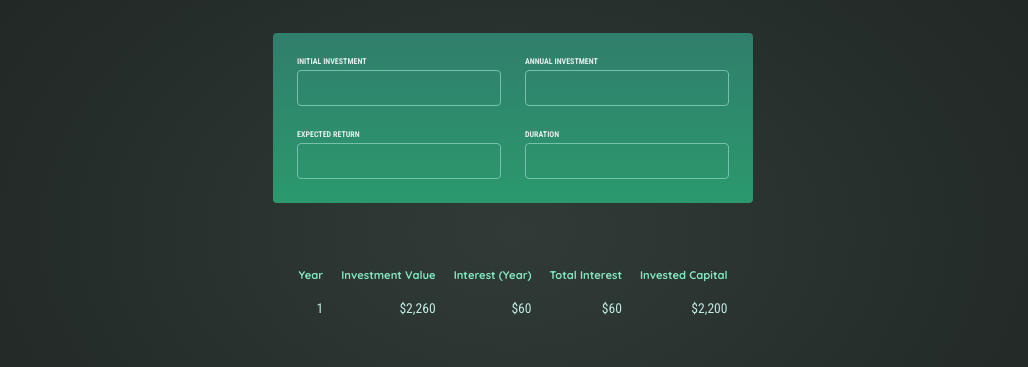
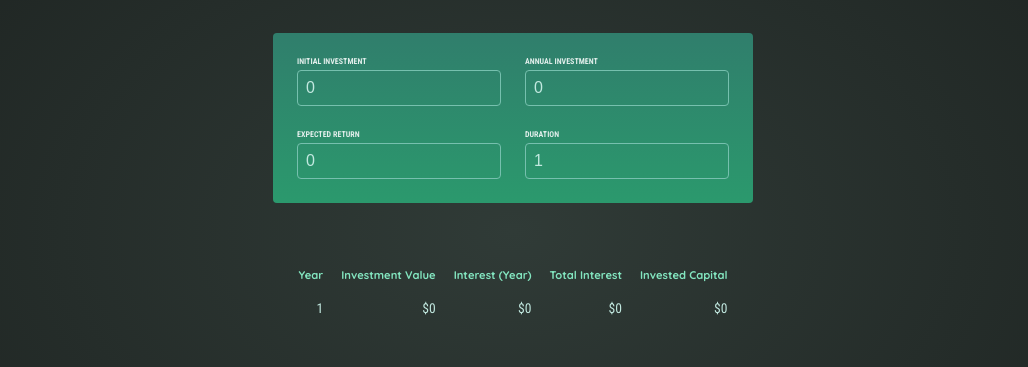
Before and after one commit to Alex-Holyk/investment-calculator, a React (Vite) app: page / in a window 1280 px wide. Shown: the part 193-560 px from the top of the page, without its empty margins (127-1155 px from the left). Built offline with nearby package versions, Linux system fonts and the light colour scheme.

Commit message:
Display appropriate result

```diff
--- a/src/App.jsx
+++ b/src/App.jsx
@@ -1,13 +1,56 @@
+import { useState } from "react";
+
+import { calculateInvestmentResults } from "./util/investment";
 import Header from "./components/Header";
 import Result from "./components/Result";
 import UserInput from "./components/UserInput";
 
 function App() {
+  const [initialInvestment, setInitialInvestment] = useState(0);
+  const [annualInvestment, setAnnualInvestment] = useState(0);
+  const [expectedReturn, setExpectedReturn] = useState(0);
+  const [duration, setDuration] = useState(1);
+
+  const result = calculateInvestmentResults({
+    initialInvestment,
+    annualInvestment,
+    expectedReturn,
+    duration,
+  });
+
+  function handleInitialInvestmentChange(e) {
+    setInitialInvestment(Number(e.target.value));
+  }
+
+  function handleAnnualInvestmentChange(e) {
+    setAnnualInvestment(Number(e.target.value));
+  }
+
+  function handleExpectedReturnChange(e) {
+    setExpectedReturn(Number(e.target.value));
+  }
+  function handleDurationChange(e) {
+    setDuration(Number(e.target.value));
+  }
+
   return (
     <>
       <Header />
-      <UserInput />
-      <Result />
+      <UserInput
+        initialInvestment={initialInvestment}
+        annualInvestment={annualInvestment}
+        expectedReturn={expectedReturn}
+        duration={duration}
+        onInitialInvestmentChange={handleInitialInvestmentChange}
+        onAnnualInvestmentChange={handleAnnualInvestmentChange}
+        onExpectedReturnChange={handleExpectedReturnChange}
+        onDurationChange={handleDurationChange}
+      />
+      {duration < 1 ? (
+        <p className="center warning-message">Duration cannot be less than 0</p>
+      ) : (
+        <Result result={result} />
+      )}
     </>
   );
 }
--- a/src/components/Result.jsx
+++ b/src/components/Result.jsx
@@ -1,4 +1,6 @@
-export default function Result() {
+import { formatter } from "../util/investment";
+
+export default function Result({ result }) {
   return (
     <table id="result">
       <thead>
@@ -11,13 +13,23 @@ export default function Result() {
         </tr>
       </thead>
       <tbody>
-        <tr>
-          <td>1</td>
-          <td>$2,260</td>
-          <td>$60</td>
-          <td>$60</td>
-          <td>$2,200</td>
-        </tr>
+        {result.map(
+          ({
+            year,
+            interest,
+            valueEndOfYear,
+            investedCapital,
+            totalInterest,
+          }) => (
+            <tr key={year}>
+              <td>{year}</td>
+              <td>{formatter.format(valueEndOfYear)}</td>
+              <td>{formatter.format(interest)}</td>
+              <td>{formatter.format(totalInterest)}</td>
+              <td>{formatter.format(investedCapital)}</td>
+            </tr>
+          ),
+        )}
       </tbody>
     </table>
   );
--- a/src/components/UserInput.jsx
+++ b/src/components/UserInput.jsx
@@ -1,24 +1,57 @@
-export default function UserInput() {
+export default function UserInput({
+  initialInvestment,
+  annualInvestment,
+  expectedReturn,
+  duration,
+  onInitialInvestmentChange,
+  onAnnualInvestmentChange,
+  onExpectedReturnChange,
+  onDurationChange,
+}) {
   return (
     <div id="user-input">
       <div className="input-group">
         <div>
           <label htmlFor="initial-investment">Initial Investment</label>
-          <input id="initial-investment" type="number" min="0" />
+          <input
+            id="initial-investment"
+            type="number"
+            value={initialInvestment}
+            min="0"
+            onChange={onInitialInvestmentChange}
+          />
         </div>
         <div>
           <label htmlFor="annual-investment">Annual Investment</label>
-          <input id="annual-investment" type="number" min="0" />
+          <input
+            id="annual-investment"
+            type="number"
+            value={annualInvestment}
+            min="0"
+            onChange={onAnnualInvestmentChange}
+          />
         </div>
       </div>
       <div className="input-group">
         <div>
           <label htmlFor="expected-return">Expected Return</label>
-          <input id="expected-return" type="number" min="0" />
+          <input
+            id="expected-return"
+            type="number"
+            value={expectedReturn}
+            min="0"
+            onChange={onExpectedReturnChange}
+          />
         </div>
         <div>
           <label htmlFor="duration">Duration</label>
-          <input id="duration" type="number" min="0" />
+          <input
+            id="duration"
+            type="number"
+            value={duration}
+            min="0"
+            onChange={onDurationChange}
+          />
         </div>
       </div>
     </div>
--- a/src/index.css
+++ b/src/index.css
@@ -90,3 +90,8 @@ body {
 .center {
   text-align: center;
 }
+
+.warning-message {
+  margin: 2rem auto;
+  padding: 1rem;
+}
--- a/src/util/investment.js
+++ b/src/util/investment.js
@@ -1,9 +1,3 @@
-// This function expects a JS object as an argument
-// The object should contain the following properties
-// - initialInvestment: The initial investment amount
-// - annualInvestment: The amount invested every year
-// - expectedReturn: The expected (annual) rate of return
-// - duration: The investment duration (time frame)
 export function calculateInvestmentResults({
   initialInvestment,
   annualInvestment,
@@ -12,15 +6,19 @@ export function calculateInvestmentResults({
 }) {
   const annualData = [];
   let investmentValue = initialInvestment;
+  let totalInterest = 0;
 
   for (let i = 0; i < duration; i++) {
     const interestEarnedInYear = investmentValue * (expectedReturn / 100);
     investmentValue += interestEarnedInYear + annualInvestment;
+    totalInterest += interestEarnedInYear;
     annualData.push({
       year: i + 1, // year identifier
       interest: interestEarnedInYear, // the amount of interest earned in this year
       valueEndOfYear: investmentValue, // investment value at end of year
       annualInvestment: annualInvestment, // investment added in this year
+      investedCapital: initialInvestment + annualInvestment * (i + 1), // the total amount of invested capital
+      totalInterest, // the total amount of interest
     });
   }
 
@@ -30,9 +28,9 @@ export function calculateInvestmentResults({
 // The browser-provided Intl API is used to prepare a formatter object
 // This object offers a "format()" method that can be used to format numbers as currency
 // Example Usage: formatter.format(1000) => yields "$1,000"
-export const formatter = new Intl.NumberFormat('en-US', {
-  style: 'currency',
-  currency: 'USD',
+export const formatter = new Intl.NumberFormat("en-US", {
+  style: "currency",
+  currency: "USD",
   minimumFractionDigits: 0,
   maximumFractionDigits: 0,
 });
```
